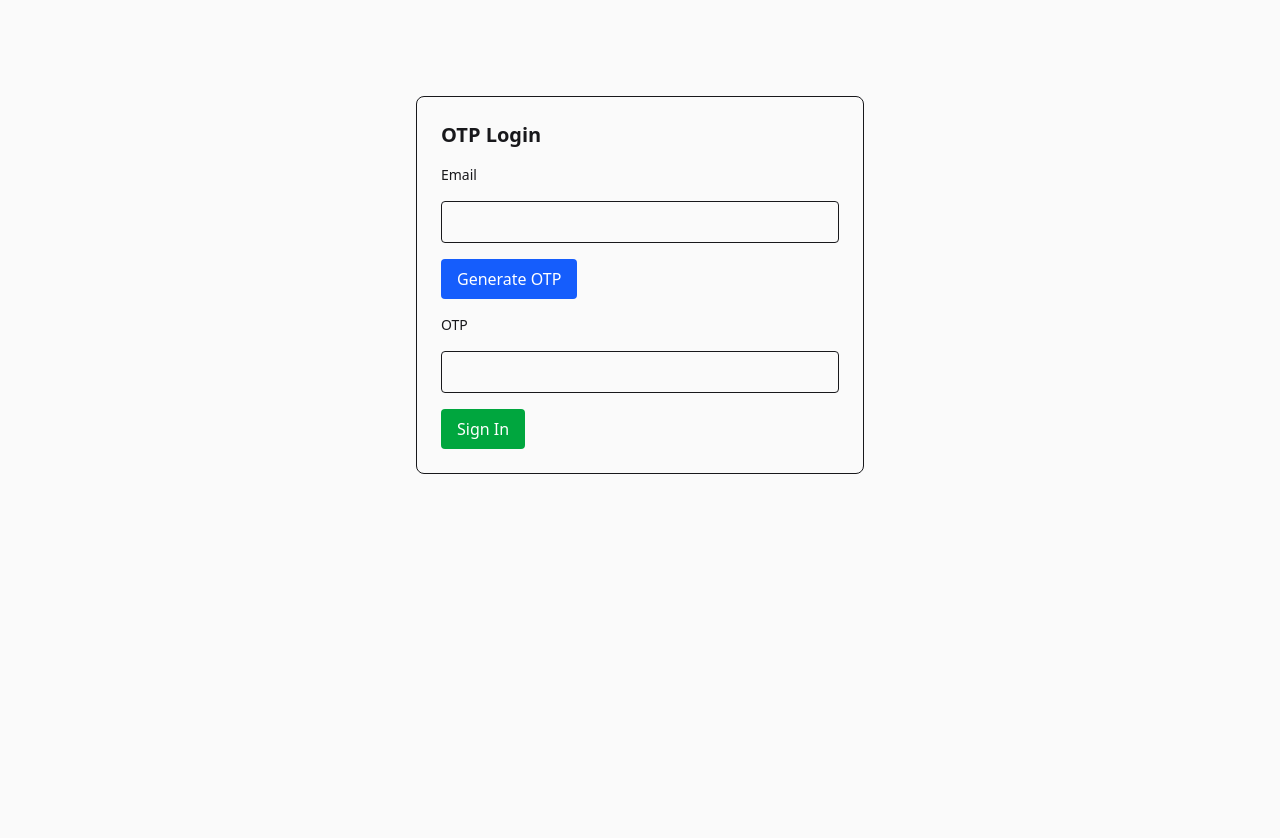
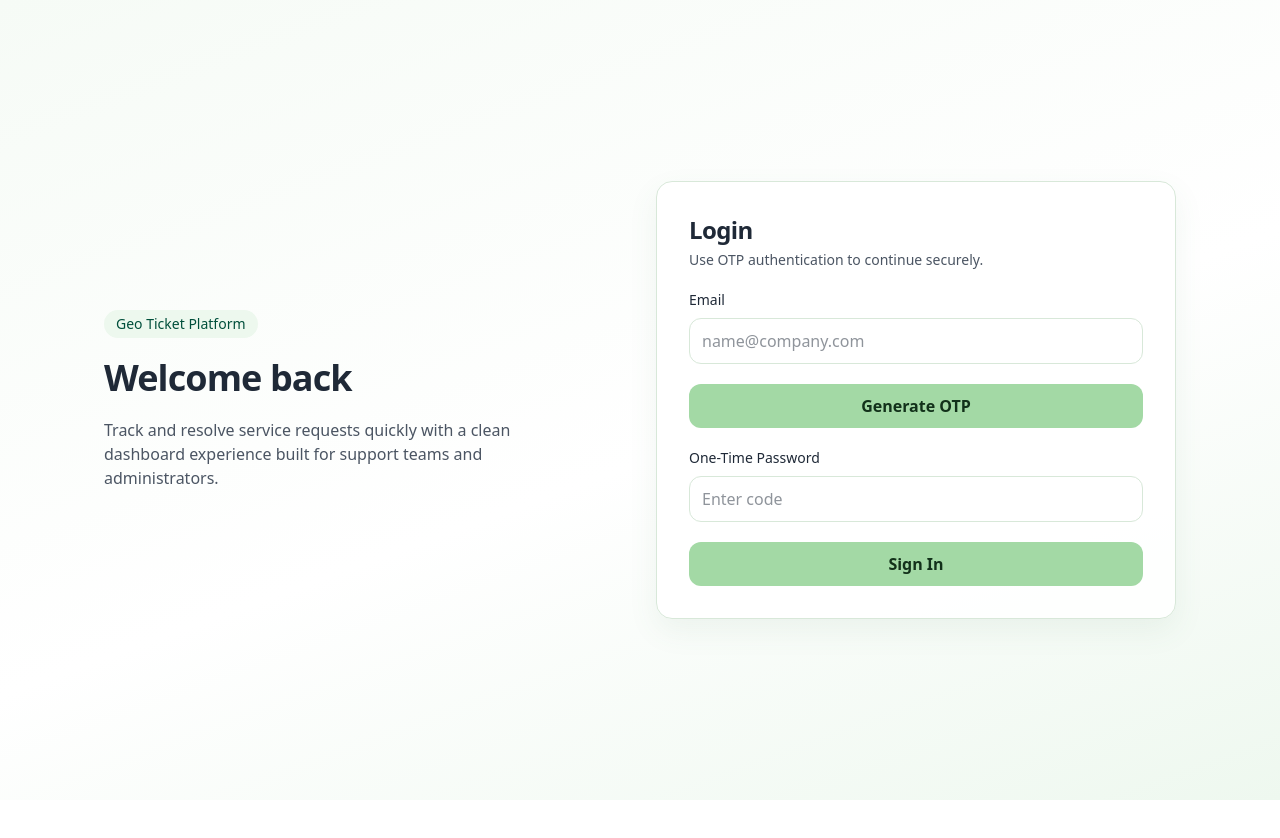
Before and after one commit to Himanshu6868/ecms, a Next.js app: page /login in a window 1280 px wide. Shown: the top 838 px of the page. After the commit the page ends 800 px from the top, so only its background shows below. Built offline with nearby package versions, Linux system fonts and the light colour scheme.

Commit message:
Redesign key screens with light green modern UI theme

```diff
--- a/app/(auth)/login/page.tsx
+++ b/app/(auth)/login/page.tsx
@@ -2,8 +2,20 @@ import { AuthForm } from "@/components/AuthForm";
 
 export default function LoginPage() {
   return (
-    <main className="mx-auto mt-24 max-w-md">
-      <AuthForm />
+    <main className="mx-auto flex min-h-screen w-full max-w-6xl items-center px-6 py-10 md:px-10">
+      <section className="grid w-full gap-8 md:grid-cols-2 md:items-center">
+        <div className="space-y-5">
+          <span className="inline-flex rounded-full bg-[var(--brand-green-soft)] px-3 py-1 text-sm font-medium text-emerald-900">
+            Geo Ticket Platform
+          </span>
+          <h1 className="text-3xl font-semibold tracking-tight md:text-4xl">Welcome back</h1>
+          <p className="max-w-md text-sm leading-6 text-[var(--text-muted)] md:text-base">
+            Track and resolve service requests quickly with a clean dashboard experience built for support teams and
+            administrators.
+          </p>
+        </div>
+        <AuthForm />
+      </section>
     </main>
   );
 }
--- a/app/(dashboard)/layout.tsx
+++ b/app/(dashboard)/layout.tsx
@@ -1,23 +1,29 @@
 import Link from "next/link";
+
+const navItems = [
+  { href: "/dashboard", label: "Dashboard" },
+  { href: "/tickets/new", label: "Create Ticket" },
+  { href: "/admin", label: "Admin" },
+];
 
 export default function DashboardLayout({ children }: { children: React.ReactNode }) {
   return (
-    <div className="mx-auto grid min-h-screen max-w-7xl grid-cols-[240px_1fr]">
-      <aside className="border-r bg-white p-4">
-        <h2 className="mb-4 font-semibold">Geo Ticket</h2>
-        <nav className="space-y-2 text-sm">
-          <Link className="block rounded px-2 py-1 hover:bg-zinc-100" href="/dashboard">
-            Dashboard
-          </Link>
-          <Link className="block rounded px-2 py-1 hover:bg-zinc-100" href="/tickets/new">
-            Create Ticket
-          </Link>
-          <Link className="block rounded px-2 py-1 hover:bg-zinc-100" href="/admin">
-            Admin
-          </Link>
+    <div className="mx-auto grid min-h-screen max-w-7xl gap-4 px-4 py-6 md:grid-cols-[250px_1fr] md:px-6">
+      <aside className="app-shell p-5">
+        <h2 className="mb-5 text-lg font-semibold">Geo Ticket</h2>
+        <nav className="flex flex-col gap-2 text-sm">
+          {navItems.map((item) => (
+            <Link
+              key={item.href}
+              className="rounded-lg px-3 py-2 font-medium text-zinc-700 transition hover:bg-[var(--brand-green-soft)] hover:text-emerald-900"
+              href={item.href}
+            >
+              {item.label}
+            </Link>
+          ))}
         </nav>
       </aside>
-      <section className="p-6">{children}</section>
+      <section className="app-shell p-5 md:p-7">{children}</section>
     </div>
   );
 }
--- a/app/globals.css
+++ b/app/globals.css
@@ -1,5 +1,52 @@
 @import "tailwindcss";
+
+:root {
+  --brand-green: #a3d9a5;
+  --brand-green-strong: #7bcf85;
+  --brand-green-soft: #edf8ee;
+  --text-primary: #1f2937;
+  --text-muted: #4b5563;
+  --border-soft: #d8e8d9;
+}
 
 body {
   min-height: 100vh;
+  background: linear-gradient(160deg, #f6fbf6 0%, #ffffff 55%, #eef8ef 100%);
+  color: var(--text-primary);
 }
+
+.app-shell {
+  background: rgba(255, 255, 255, 0.94);
+  border: 1px solid var(--border-soft);
+  border-radius: 1rem;
+  box-shadow: 0 12px 30px rgba(82, 122, 85, 0.08);
+}
+
+.brand-button {
+  background: var(--brand-green);
+  color: #12311a;
+  font-weight: 600;
+  transition: all 0.2s ease;
+}
+
+.brand-button:hover {
+  background: var(--brand-green-strong);
+  transform: translateY(-1px);
+}
+
+.brand-input,
+.brand-select,
+.brand-textarea {
+  background: #fff;
+  border: 1px solid var(--border-soft);
+  border-radius: 0.75rem;
+  outline: none;
+  transition: border-color 0.2s ease, box-shadow 0.2s ease;
+}
+
+.brand-input:focus,
+.brand-select:focus,
+.brand-textarea:focus {
+  border-color: var(--brand-green-strong);
+  box-shadow: 0 0 0 4px rgba(163, 217, 165, 0.35);
+}
--- a/app/layout.tsx
+++ b/app/layout.tsx
@@ -10,7 +10,7 @@ export const metadata: Metadata = {
 export default function RootLayout({ children }: Readonly<{ children: React.ReactNode }>) {
   return (
     <html lang="en">
-      <body className="bg-zinc-50 text-zinc-900">
+      <body className="text-zinc-900 antialiased">
         <Providers>{children}</Providers>
       </body>
     </html>
--- a/app/tickets/new/page.tsx
+++ b/app/tickets/new/page.tsx
@@ -9,8 +9,13 @@ export default async function NewTicketPage() {
   }
 
   return (
-    <main className="max-w-2xl space-y-4">
-      <h1 className="text-2xl font-semibold">Create Ticket</h1>
+    <main className="space-y-5">
+      <header className="space-y-2">
+        <h1 className="text-3xl font-semibold tracking-tight">Create Ticket</h1>
+        <p className="text-sm text-[var(--text-muted)]">
+          Submit issue details, select priority, and provide location data for accurate routing.
+        </p>
+      </header>
       <TicketCreateForm />
     </main>
   );
--- a/components/AuthForm.tsx
+++ b/components/AuthForm.tsx
@@ -26,19 +26,47 @@ export function AuthForm() {
   };
 
   return (
-    <div className="space-y-4 rounded-lg border p-6">
-      <h1 className="text-xl font-semibold">OTP Login</h1>
-      <label className="block text-sm font-medium">Email</label>
-      <input className="w-full rounded border px-3 py-2" type="email" value={email} onChange={(e) => setEmail(e.target.value)} />
-      <button className="rounded bg-blue-600 px-4 py-2 text-white" type="button" onClick={requestOtp}>
+    <div className="app-shell w-full space-y-5 p-6 md:p-8">
+      <div className="space-y-1">
+        <h2 className="text-2xl font-semibold tracking-tight">Login</h2>
+        <p className="text-sm text-[var(--text-muted)]">Use OTP authentication to continue securely.</p>
+      </div>
+
+      <div className="space-y-2">
+        <label className="block text-sm font-medium">Email</label>
+        <input
+          className="brand-input w-full px-3 py-2.5"
+          type="email"
+          placeholder="name@company.com"
+          value={email}
+          onChange={(e) => setEmail(e.target.value)}
+        />
+      </div>
+
+      <button className="brand-button w-full rounded-xl px-4 py-2.5" type="button" onClick={requestOtp}>
         Generate OTP
       </button>
-      <label className="block text-sm font-medium">OTP</label>
-      <input className="w-full rounded border px-3 py-2" type="text" value={otp} onChange={(e) => setOtp(e.target.value)} />
-      <button className="rounded bg-green-600 px-4 py-2 text-white" type="button" onClick={doSignIn}>
+
+      <div className="space-y-2">
+        <label className="block text-sm font-medium">One-Time Password</label>
+        <input
+          className="brand-input w-full px-3 py-2.5"
+          type="text"
+          placeholder="Enter code"
+          value={otp}
+          onChange={(e) => setOtp(e.target.value)}
+        />
+      </div>
+
+      <button className="brand-button w-full rounded-xl px-4 py-2.5" type="button" onClick={doSignIn}>
         Sign In
       </button>
-      {status ? <p className="text-sm text-zinc-700">{status}</p> : null}
+
+      {status ? (
+        <p className="rounded-lg bg-[var(--brand-green-soft)] px-3 py-2 text-sm text-emerald-900" role="status">
+          {status}
+        </p>
+      ) : null}
     </div>
   );
 }
--- a/components/TicketCreateForm.tsx
+++ b/components/TicketCreateForm.tsx
@@ -27,28 +27,57 @@ export function TicketCreateForm() {
   }
 
   return (
-    <form action={submit} className="space-y-3 rounded border bg-white p-4">
-      <label className="block text-sm">Description</label>
-      <textarea name="description" required minLength={8} className="w-full rounded border p-2" />
-      <label className="block text-sm">Priority</label>
-      <select name="priority" className="w-full rounded border p-2" defaultValue="MEDIUM">
-        <option>LOW</option>
-        <option>MEDIUM</option>
-        <option>HIGH</option>
-        <option>CRITICAL</option>
-      </select>
-      <label className="block text-sm">Latitude</label>
-      <input name="latitude" type="number" step="0.000001" className="w-full rounded border p-2" required />
-      <label className="block text-sm">Longitude</label>
-      <input name="longitude" type="number" step="0.000001" className="w-full rounded border p-2" required />
-      <label className="block text-sm">Address</label>
-      <input name="address" type="text" className="w-full rounded border p-2" required />
-      <label className="block text-sm">Zone UUID</label>
-      <input name="zoneId" type="text" className="w-full rounded border p-2" required />
-      <button className="rounded bg-blue-600 px-4 py-2 text-white" type="submit">
-        Submit
+    <form action={submit} className="space-y-5 rounded-2xl border border-[var(--border-soft)] bg-white p-5 md:p-6">
+      <div className="space-y-2">
+        <label className="text-sm font-medium">Description</label>
+        <textarea
+          name="description"
+          required
+          minLength={8}
+          className="brand-textarea min-h-28 w-full px-3 py-2.5"
+          placeholder="Describe the issue clearly..."
+        />
+      </div>
+
+      <div className="grid gap-4 md:grid-cols-2">
+        <div className="space-y-2">
+          <label className="text-sm font-medium">Priority</label>
+          <select name="priority" className="brand-select w-full px-3 py-2.5" defaultValue="MEDIUM">
+            <option>LOW</option>
+            <option>MEDIUM</option>
+            <option>HIGH</option>
+            <option>CRITICAL</option>
+          </select>
+        </div>
+
+        <div className="space-y-2">
+          <label className="text-sm font-medium">Zone UUID</label>
+          <input name="zoneId" type="text" className="brand-input w-full px-3 py-2.5" required />
+        </div>
+      </div>
+
+      <div className="grid gap-4 md:grid-cols-2">
+        <div className="space-y-2">
+          <label className="text-sm font-medium">Latitude</label>
+          <input name="latitude" type="number" step="0.000001" className="brand-input w-full px-3 py-2.5" required />
+        </div>
+
+        <div className="space-y-2">
+          <label className="text-sm font-medium">Longitude</label>
+          <input name="longitude" type="number" step="0.000001" className="brand-input w-full px-3 py-2.5" required />
+        </div>
+      </div>
+
+      <div className="space-y-2">
+        <label className="text-sm font-medium">Address</label>
+        <input name="address" type="text" className="brand-input w-full px-3 py-2.5" required />
+      </div>
+
+      <button className="brand-button rounded-xl px-5 py-2.5" type="submit">
+        Submit Ticket
       </button>
-      {status ? <p className="text-sm">{status}</p> : null}
+
+      {status ? <p className="text-sm text-[var(--text-muted)]">{status}</p> : null}
     </form>
   );
 }
```
Also changed, not shown: app/admin/page.tsx (+31 -15 lines).
